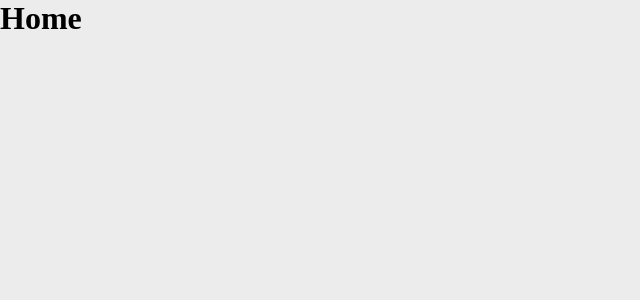
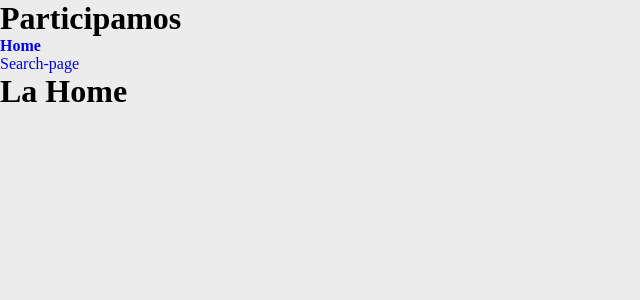
Before and after one commit to LGRosi/participamos-app, a React (Vite) app: page / in a window 1280 px wide. Shown: the top 300 px of the page, without its empty margins (0-640 px from the left). Built offline with nearby package versions, Linux system fonts and the light colour scheme.

Commit message:
Se creo un componente para el NavLink personalizado

```diff
--- a/index.html
+++ b/index.html
@@ -4,7 +4,7 @@
     <meta charset="UTF-8" />
     <link rel="icon" type="image/svg+xml" href="/vite.svg" />
     <meta name="viewport" content="width=device-width, initial-scale=1.0" />
-    <title>Vite + React + TS</title>
+    <title>Participamos</title>
   </head>
   <body>
     <div id="root"></div>
--- a/src/App.scss
+++ b/src/App.scss
@@ -3,6 +3,11 @@
    padding: 0;
    box-sizing: border-box;
    background-color: #ececec;
+}
+
+.is-active {
+    font-weight: bold;
+    pointer-events: none;
 }
 
 .main-container {
--- a/src/App.tsx
+++ b/src/App.tsx
@@ -1,19 +1,21 @@
 import { Route, Routes } from "react-router-dom";
 import "./App.scss";
+import Header from "./components/Header";
+import Home from "./pages/Home";
 
-const Home = () => <h1>Home</h1>
 
 const SearchPage = () => <h1>Search Page</h1>
 
 function App() {
-
   return (
-    <div className="app">
-      <Routes>
-        <Route path="/" element={<Home />} />
-        <Route path="/search-page" element={<SearchPage />} />
-      </Routes>
-    </div>
+    <>
+        <Header />
+        <Routes>
+            <Route path="/" element={<Home />} />
+            <Route path="/search-page" element={<SearchPage />} />
+            <Route path="*" element={<Home />} />
+        </Routes>
+    </>
   );
 }
 
--- /dev/null
+++ b/src/components/ActiveNavLink.tsx
@@ -0,0 +1,13 @@
+import { NavLink as NavLinkActive } from "react-router-dom";
+
+export const NavLink = ({ to, children, ...props }: { to: string, children: string }) => {
+    return(
+        <NavLinkActive
+            { ...props }
+            className={ ({ isActive }) => isActive ? 'is-active' : undefined }
+            to={ to }
+        >
+            { children }
+        </NavLinkActive>
+    )
+}
--- a/src/components/Comments.tsx
+++ b/src/components/Comments.tsx
@@ -13,7 +13,7 @@ function Comments() {
   };
 
   return (
-    <React.Fragment>
+    <>
       <div className="main-container">
         {comments.map((text) => (
           <div key={text} className="comments-container">
@@ -37,7 +37,7 @@ function Comments() {
           </button>
         </div>
       </div>
-    </React.Fragment>
+    </>
   );
 }
 
--- a/src/components/Form.tsx
+++ b/src/components/Form.tsx
@@ -2,9 +2,9 @@ import React from "react";
 
 function Form() {
     return(
-        <React.Fragment>
+        <>
 
-        </React.Fragment>
+        </>
     );
 }
 
--- /dev/null
+++ b/src/components/Header.tsx
@@ -0,0 +1,23 @@
+import { NavLink } from './ActiveNavLink';
+
+function Header() {
+  return (
+    <>
+        <header>
+            <h1>Participamos</h1>
+            <nav>
+                <ul>
+                    <li>
+                        <NavLink to="/">Home</NavLink>
+                     </li>
+                    <li>
+                        <NavLink to="/search-page">Search-page</NavLink>
+                    </li>
+                </ul>
+            </nav>
+        </header>
+    </>
+  );
+}
+
+export default Header;
--- /dev/null
+++ b/src/pages/Home.tsx
@@ -0,0 +1,10 @@
+function Home() {
+    return(
+        <>
+            <h1>La Home</h1>
+        </>
+    )
+
+}
+
+export default Home;
```
